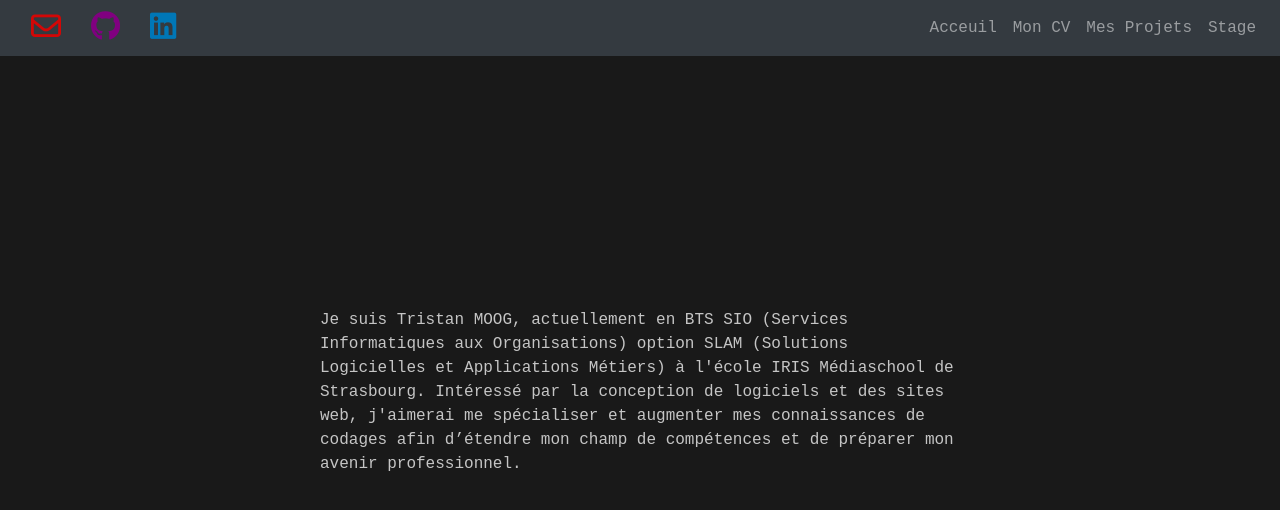
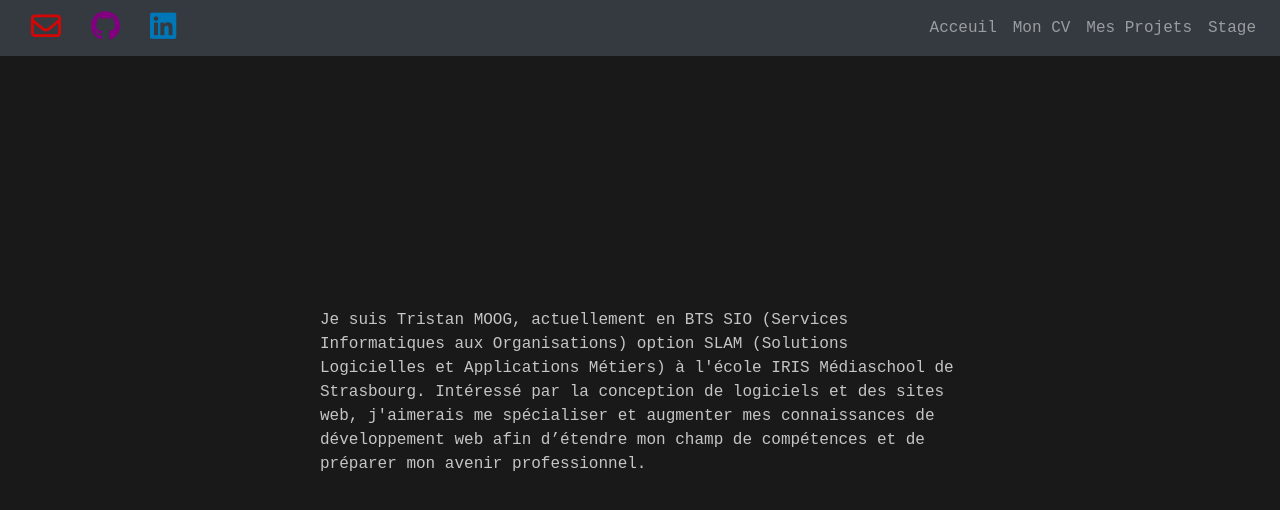
Before and after one commit to tristan472/tristan472.github.io, a plain HTML site: page index.html in a window 1280 px wide. Drawn offline with nearby package versions, Linux system fonts and the light colour scheme.

Commit message:
Update index.html

```diff
--- a/index.html
+++ b/index.html
@@ -52,7 +52,7 @@
   <div class="boxMiddle">
   	<p class="line anim-typewriter">
         Je suis Tristan MOOG, actuellement en BTS SIO (Services Informatiques aux Organisations) option SLAM (Solutions Logicielles et Applications Métiers) à l'école IRIS Médiaschool de Strasbourg.
-        Intéressé par la conception de logiciels et des sites web, j'aimerai me spécialiser et augmenter mes connaissances de codages afin d’étendre mon champ de compétences et de préparer mon avenir professionnel.
+        Intéressé par la conception de logiciels et des sites web, j'aimerais me spécialiser et augmenter mes connaissances de développement web afin d’étendre mon champ de compétences et de préparer mon avenir professionnel.
   	</p>
   </div>
 
```
